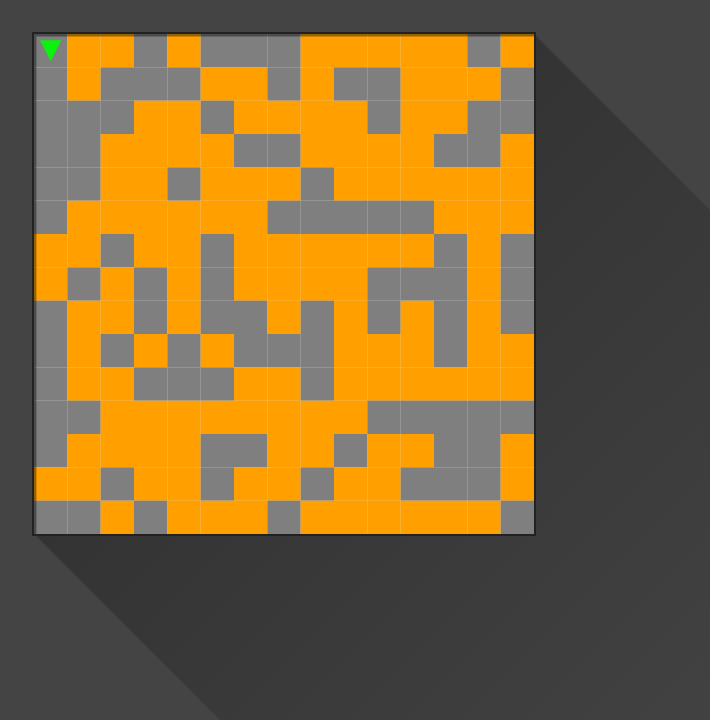
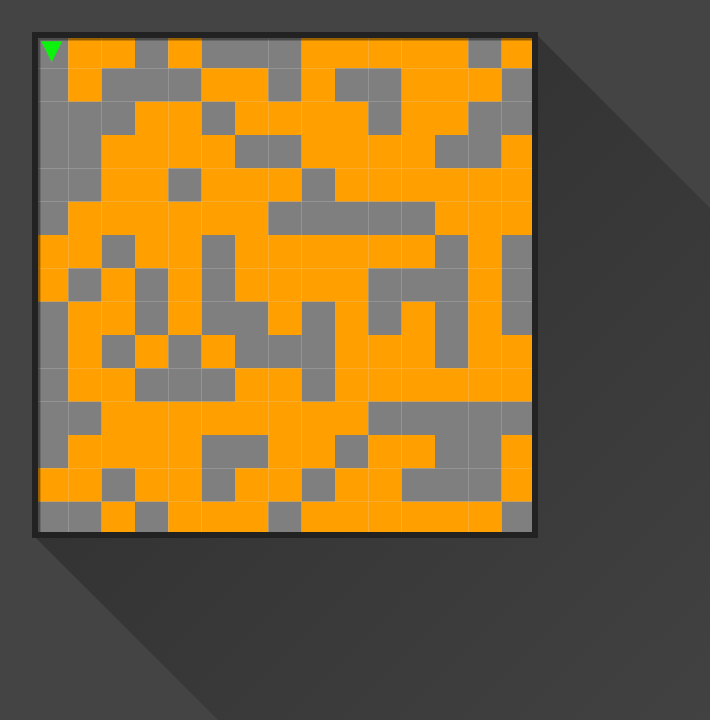
Before and after one commit to mrpeu/bomban, a plain HTML site: page index.html in a window 1280 px wide. Shown: the top 720 px of the page, without its empty margins (358-1068 px from the left). Drawn offline with Linux system fonts and the light colour scheme.

Commit message:
esthetic

```diff
--- a/index.html
+++ b/index.html
@@ -15,15 +15,15 @@
             top: 2em;
             margin-left: -250px;
             background-color: #eee;
-            padding: 2px;
+            padding: 3px; /* 1/2 border */
         }
 
         #canvas-container:after {
-            border: .15em solid #222;
+            border: 6px solid #222; /* border */
             box-shadow: rgba(0,0,0,0.4) .15em .15em inset;
             content: "";
-            width: 500px;
-            height: 500px;
+            width: 494px; /* width - border */
+            height: 494px;
             left: 0;
             top: 0;
             position: absolute;
@@ -31,10 +31,10 @@
 
         #canvas-shadow {
             position: absolute;
-            width: 707px;
-            height: 707px;
-            left: 147px;
-            top: 147px;
+            width: 710px;
+            height: 710px;
+            left: 150px;
+            top: 150px;
             -webkit-transform: rotate(45deg);
             background: linear-gradient(to right, #333, #444);
         }
```
